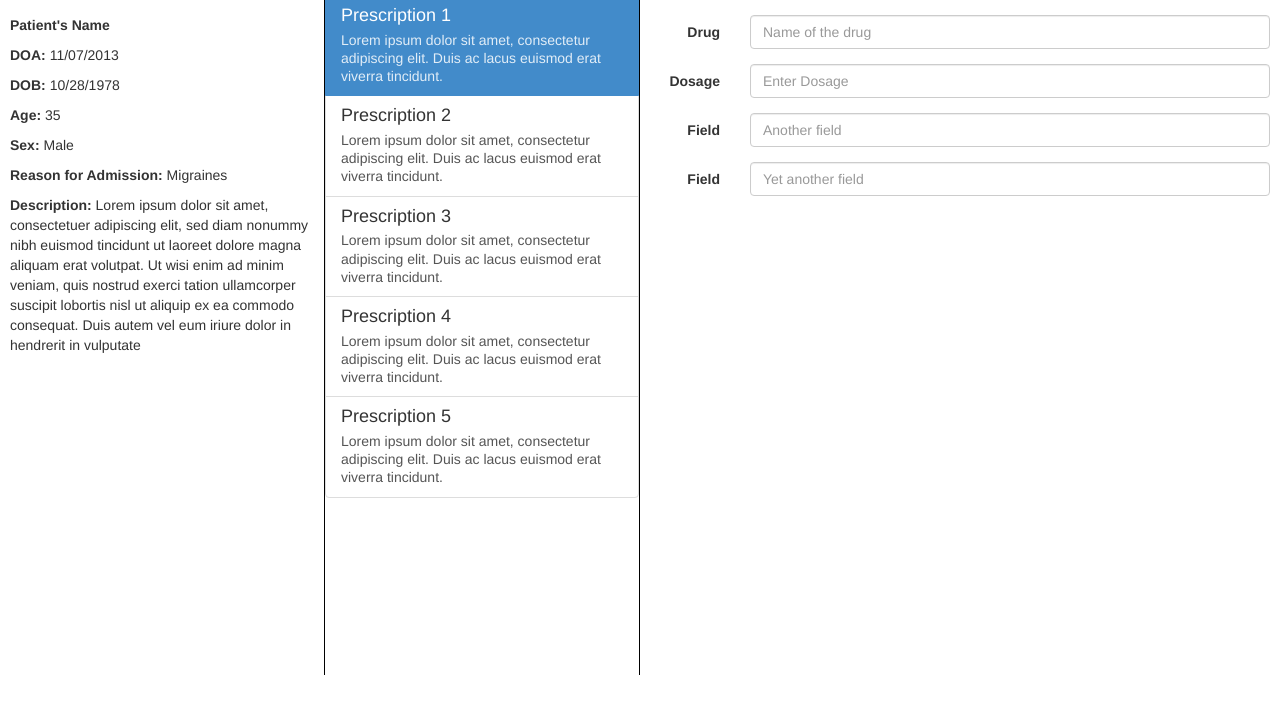
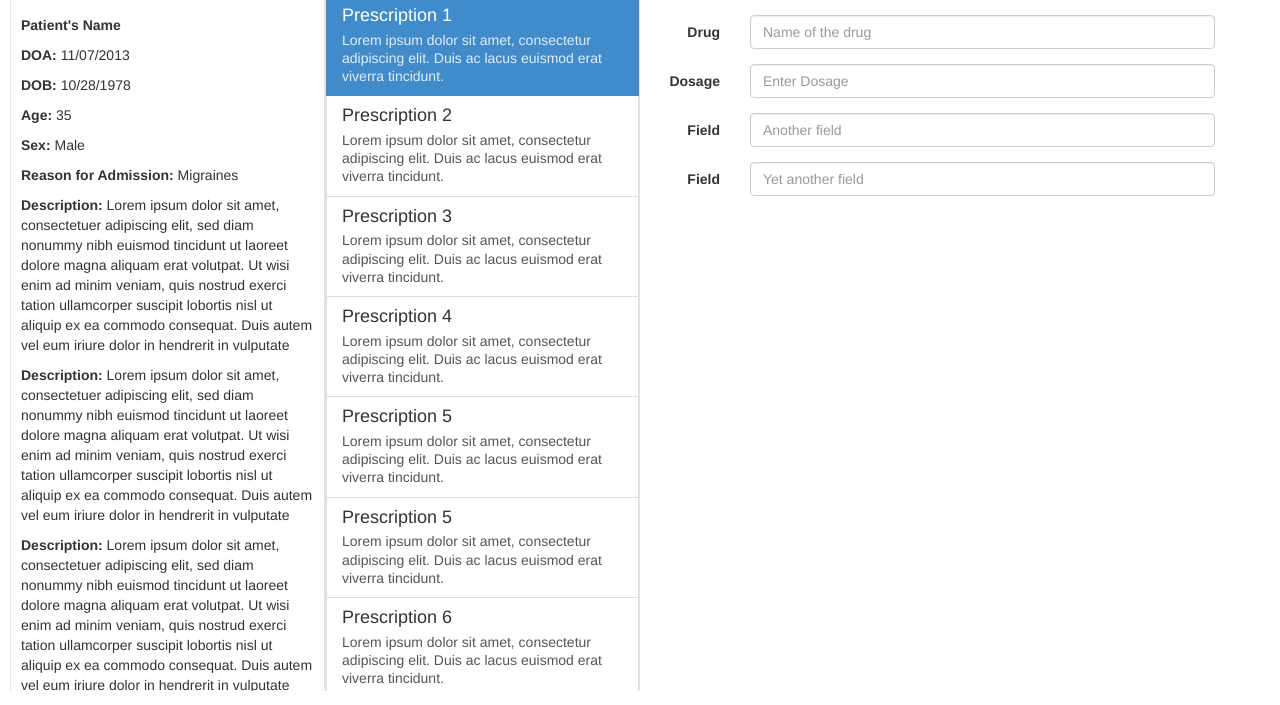
Before and after one commit to iheanyi/HPMS, a plain HTML site: page add-prescription.html in a window 1280 px wide. Shown: the part 95-800 px from the top of the page. Drawn offline with nearby package versions, Linux system fonts and the light colour scheme; files whose address does not match are found by name.

Commit message:
standardized add-prescription code

```diff
--- a/add-prescription.html
+++ b/add-prescription.html
@@ -40,7 +40,8 @@
         <div class="app-content">
           <div class="row">
 
-			<div class="col-md-3 user-section">
+	    <div class="col-md-3">
+	      <div id="patient-description">
 		<h4><strong>Selected Patient Information</strong></h4>
 		<br>
 		<p><strong>Patient's Name</strong></p>
@@ -50,14 +51,18 @@
 		<p><strong>Sex:</strong> Male</p>
 		<p><strong>Reason for Admission:</strong> Migraines</p>
 		<p><strong>Description:</strong> Lorem ipsum dolor sit amet, consectetuer adipiscing elit, sed diam nonummy nibh euismod tincidunt ut laoreet dolore magna aliquam erat volutpat. Ut wisi enim ad minim veniam, quis nostrud exerci tation ullamcorper suscipit lobortis nisl ut aliquip ex ea commodo consequat. Duis autem vel eum iriure dolor in hendrerit in vulputate </p>
-
+		<p><strong>Description:</strong> Lorem ipsum dolor sit amet, consectetuer adipiscing elit, sed diam nonummy nibh euismod tincidunt ut laoreet dolore magna aliquam erat volutpat. Ut wisi enim ad minim veniam, quis nostrud exerci tation ullamcorper suscipit lobortis nisl ut aliquip ex ea commodo consequat. Duis autem vel eum iriure dolor in hendrerit in vulputate </p>
+		<p><strong>Description:</strong> Lorem ipsum dolor sit amet, consectetuer adipiscing elit, sed diam nonummy nibh euismod tincidunt ut laoreet dolore magna aliquam erat volutpat. Ut wisi enim ad minim veniam, quis nostrud exerci tation ullamcorper suscipit lobortis nisl ut aliquip ex ea commodo consequat. Duis autem vel eum iriure dolor in hendrerit in vulputate </p>
+	      </div>
 	    </div>
 
-            <div class="col-md-3 user-section">
+            <div class="col-md-3">
+
+	      <div id="prescription-list">
+
 	      <h4><strong>Prescriptions</strong></h4>
 
 		  <div class="list-group">
-
 		    <a href="#" class="list-group-item active">
 		      <h4 class="list-group-item-heading">Prescription 1</h4>
 			<p class="list-group-item-text">
@@ -71,18 +76,21 @@
 			  Lorem ipsum dolor sit amet, consectetur adipiscing elit. Duis ac lacus euismod erat viverra tincidunt.
 			</p>
 		    </a>
+
 		    <a href="#" class="list-group-item">
 		      <h4 class="list-group-item-heading">Prescription 3</h4>
 			<p class="list-group-item-text">
 			  Lorem ipsum dolor sit amet, consectetur adipiscing elit. Duis ac lacus euismod erat viverra tincidunt.
 			</p>
 		    </a>
+
 		    <a href="#" class="list-group-item">
 		      <h4 class="list-group-item-heading">Prescription 4</h4>
 		      <p class="list-group-item-text">
 		      Lorem ipsum dolor sit amet, consectetur adipiscing elit. Duis ac lacus euismod erat viverra tincidunt.
 		      </p>
 		    </a>
+
 		    <a href="#" class="list-group-item">
 		      <h4 class="list-group-item-heading">Prescription 5</h4>
 		      <p class="list-group-item-text">
@@ -90,48 +98,74 @@
 		      </p>
 		    </a>
 
+		    <a href="#" class="list-group-item">
+		      <h4 class="list-group-item-heading">Prescription 5</h4>
+		      <p class="list-group-item-text">
+		      Lorem ipsum dolor sit amet, consectetur adipiscing elit. Duis ac lacus euismod erat viverra tincidunt.
+		      </p>
+		    </a>
+
+		    <a href="#" class="list-group-item">
+		      <h4 class="list-group-item-heading">Prescription 6</h4>
+		      <p class="list-group-item-text">
+		      Lorem ipsum dolor sit amet, consectetur adipiscing elit. Duis ac lacus euismod erat viverra tincidunt.
+		      </p>
+		    </a>
+
+		    <a href="#" class="list-group-item">
+		      <h4 class="list-group-item-heading">Prescription 7</h4>
+		      <p class="list-group-item-text">
+		      Lorem ipsum dolor sit amet, consectetur adipiscing elit. Duis ac lacus euismod erat viverra tincidunt.
+		      </p>
+		    </a>
+
+		    <a href="#" class="list-group-item">
+		      <h4 class="list-group-item-heading">Prescription 8</h4>
+		      <p class="list-group-item-text">
+		      Lorem ipsum dolor sit amet, consectetur adipiscing elit. Duis ac lacus euismod erat viverra tincidunt.
+		      </p>
+		    </a>
 
 		  </div><!-- end list group -->
 
 		</div>
+	      </div>
             <div class="col-md-6">
-
+	      <div id="add-prescription">
 		<h4><strong>Add Prescription</strong></h4>
 
-				<form class="form-horizontal" role="form">
-						<br>
+		<form class="form-horizontal" role="form"><br>
 
 		    <div class="form-group">
 		      <label for="" class="col-sm-2 control-label">Drug</label>
-							<div class="col-sm-10">
+		        <div class="col-sm-9">
 			  <input type="" class="form-control" id="" placeholder="Name of the drug">
 			</div>
 		    </div> <!-- end form group -->
 
 		    <div class="form-group">
 		      <label for="" class="col-sm-2 control-label">Dosage</label>
-							<div class="col-sm-10">
+			<div class="col-sm-9">
 			  <input type="" class="form-control" id="" placeholder="Enter Dosage"> <!-- expand this and make it more standards -->
 			</div>
 		    </div> <!-- end form group -->
 
 		    <div class="form-group">
 		      <label for="" class="col-sm-2 control-label">Field</label>
-							<div class="col-sm-10">
+			<div class="col-sm-9">
 			    <input type="" class="form-control" id="" placeholder="Another field">
 			</div>
 		    </div> <!-- end form group -->
 
 		    <div class="form-group">
 		      <label for="" class="col-sm-2 control-label">Field</label>
-							<div class="col-sm-10">
+			<div class="col-sm-9">
 			  <input type="" class="form-control" id="" placeholder="Yet another field"> <!-- expand this and make it more standards -->
 			</div>
 		    </div> <!-- end form group -->
-
-
 		</form>
 
+	    </div>
 	</div>
 
 
--- a/res/css/main.css
+++ b/res/css/main.css
@@ -64,6 +64,8 @@ ul.patient-nav {
 {
 	overflow-y: auto;
 	max-height: 92vh;
+	border-right: 1px solid #E5E5E5;
+	border-left: 1px solid #E5E5E5;
 }
 
 .col-md-3, .col-md-6 {
@@ -74,6 +76,4 @@ ul.patient-nav {
 #patient-description {
 	padding-left: 10px;
 	padding-right: 10px;
-	border-right: 1px solid #E5E5E5;
-	border-left: 1px solid #E5E5E5;
 }
```
Also changed, not shown: doctor.html (+1 -1 lines). Lines whose indentation alone changed are shown as unchanged.
